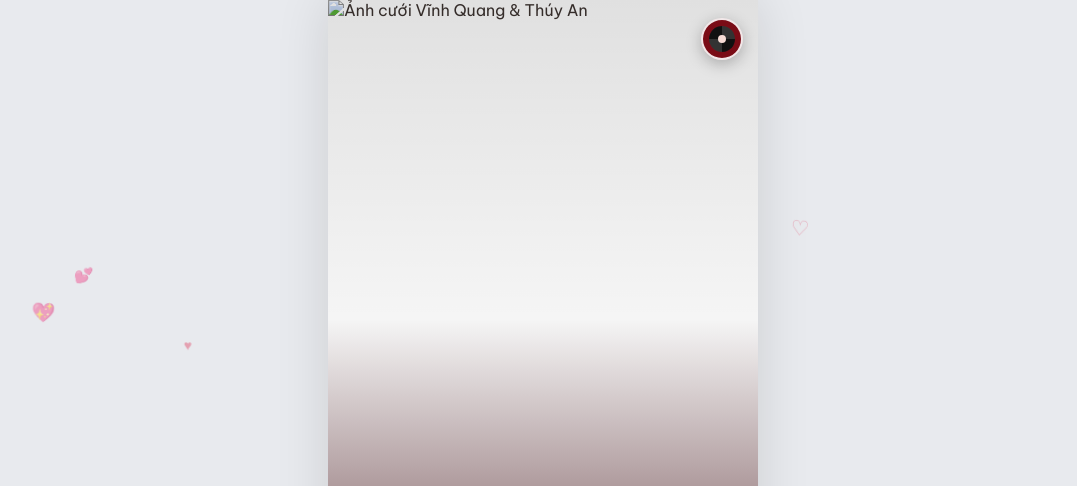
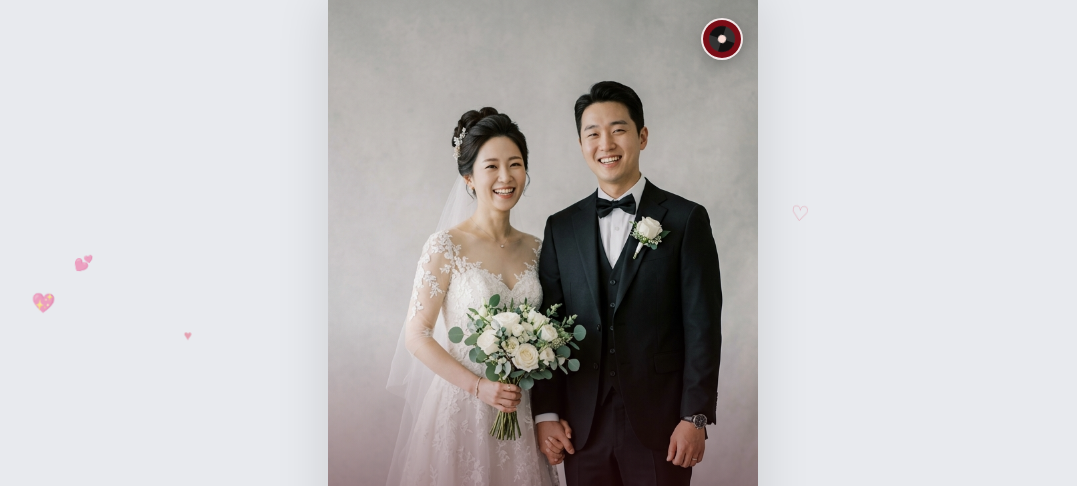
Before and after one commit to dotrunglong1994/wedding, a plain HTML site: page wedding.html in a window 1280 px wide. Shown: the top 486 px of the page, without its empty margins (97-1174 px from the left). Drawn offline with nearby package versions, Linux system fonts and the light colour scheme; a web font is replaced by a local one.

Commit message:
add image

```diff
--- a/wedding.html
+++ b/wedding.html
@@ -1874,12 +1874,12 @@
   </div>
 
   <script>
-    // ====== ẢNH CƯỚI CHẤT LƯỢNG CAO (LOCAL ARTIFACT PATHS) ======
+    // ====== ẢNH CƯỚI CHẤT LƯỢNG CAO ======
     const WEDDING_IMAGES = {
-      hero: 'C:/Users/ngocg/.gemini/antigravity-ide/brain/56792a9c-b9ad-48f5-a8e5-e4cc7a2ece75/wedding_couple_hero_1790785774102.jpg',
-      p2: 'C:/Users/ngocg/.gemini/antigravity-ide/brain/56792a9c-b9ad-48f5-a8e5-e4cc7a2ece75/wedding_couple_2_1790785798028.jpg',
-      p3: 'C:/Users/ngocg/.gemini/antigravity-ide/brain/56792a9c-b9ad-48f5-a8e5-e4cc7a2ece75/wedding_couple_3_1790785809106.jpg',
-      p4: 'C:/Users/ngocg/.gemini/antigravity-ide/brain/56792a9c-b9ad-48f5-a8e5-e4cc7a2ece75/wedding_couple_4_1790785820861.jpg',
+      hero: './images/wedding_couple_hero.jpg',
+      p2: './images/wedding_couple_2.jpg',
+      p3: './images/wedding_couple_3.jpg',
+      p4: './images/wedding_couple_4.jpg',
     };
 
     // Gán ảnh bìa, ảnh quote và ảnh album
```
Also changed, not shown: images/wedding_couple_2.jpg (added), images/wedding_couple_3.jpg (added), images/wedding_couple_4.jpg (added), images/wedding_couple_hero.jpg (added).
